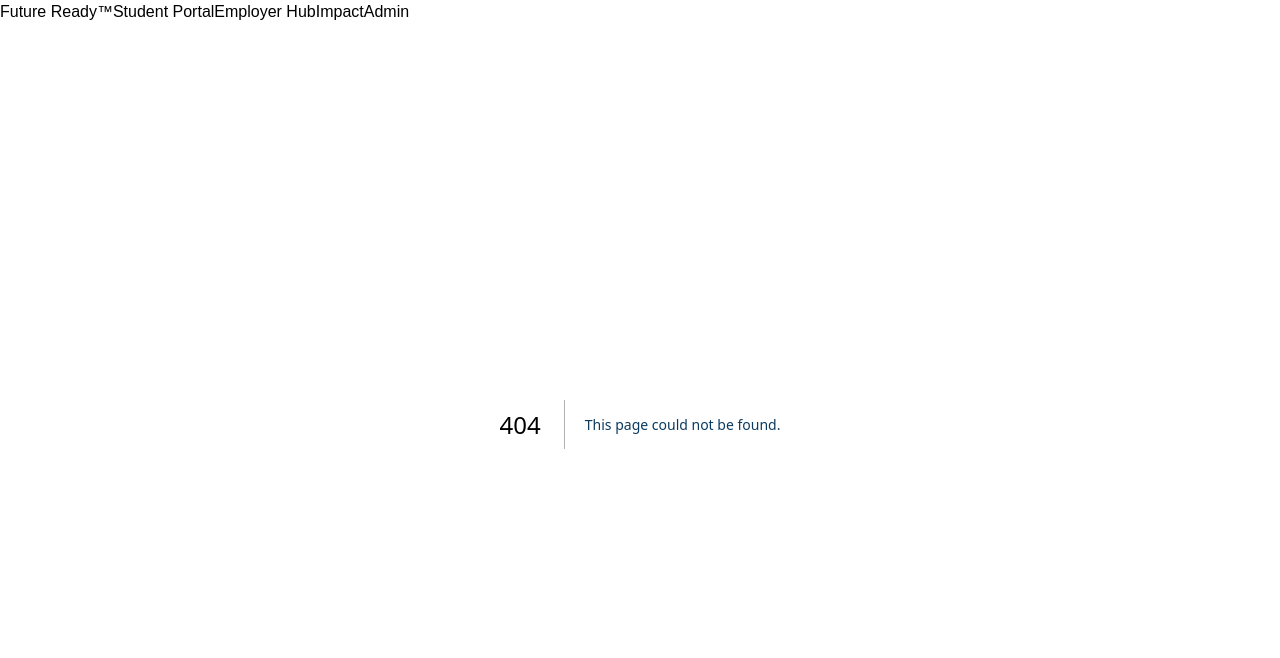
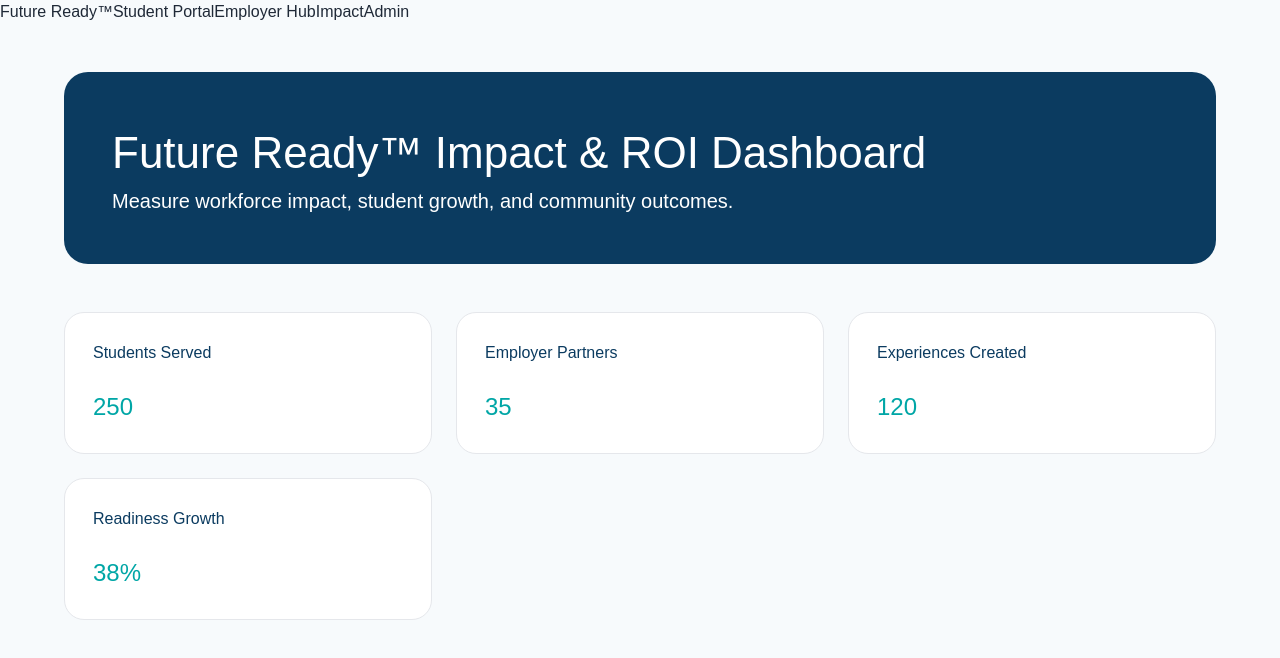
Before and after one commit to Link-Lake-Norman/Build6-, a Next.js app: page /impact-roi in a window 1280 px wide. Before the commit this address had no page. Shown: the top 658 px of the page. Built offline with nearby package versions, Linux system fonts and the light colour scheme.

Commit message:
Add Future Ready impact ROI dashboard

```diff
--- /dev/null
+++ b/app/impact-roi/page.tsx
@@ -0,0 +1,84 @@
+export default function ImpactROIDashboardPage() {
+
+  const impact = {
+    students: 250,
+    employers: 35,
+    experiences: 120,
+    readinessGrowth: 38,
+  };
+
+  return (
+    <main>
+
+      <section className="hero">
+
+        <h1>
+          Future Ready™ Impact & ROI Dashboard
+        </h1>
+
+        <p>
+          Measure workforce impact, student growth,
+          and community outcomes.
+        </p>
+
+      </section>
+
+
+      <section className="journey-grid">
+
+        <article className="journey-card">
+
+          <h2>
+            Students Served
+          </h2>
+
+          <h3>
+            {impact.students}
+          </h3>
+
+        </article>
+
+
+        <article className="journey-card">
+
+          <h2>
+            Employer Partners
+          </h2>
+
+          <h3>
+            {impact.employers}
+          </h3>
+
+        </article>
+
+
+        <article className="journey-card">
+
+          <h2>
+            Experiences Created
+          </h2>
+
+          <h3>
+            {impact.experiences}
+          </h3>
+
+        </article>
+
+
+        <article className="journey-card">
+
+          <h2>
+            Readiness Growth
+          </h2>
+
+          <h3>
+            {impact.readinessGrowth}%
+          </h3>
+
+        </article>
+
+      </section>
+
+    </main>
+  );
+}
```
